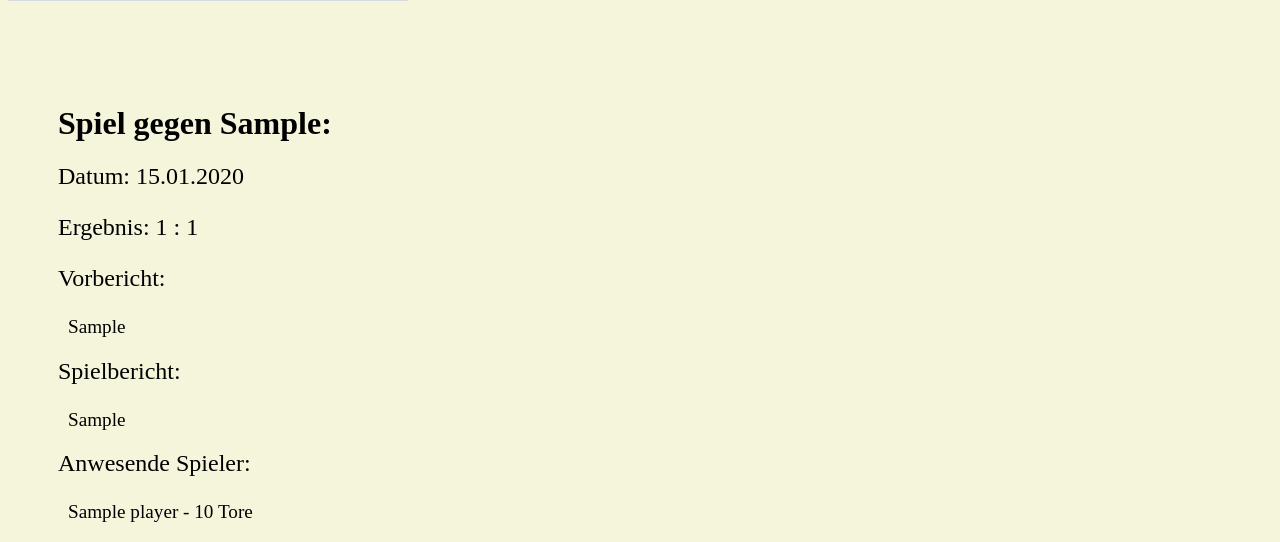
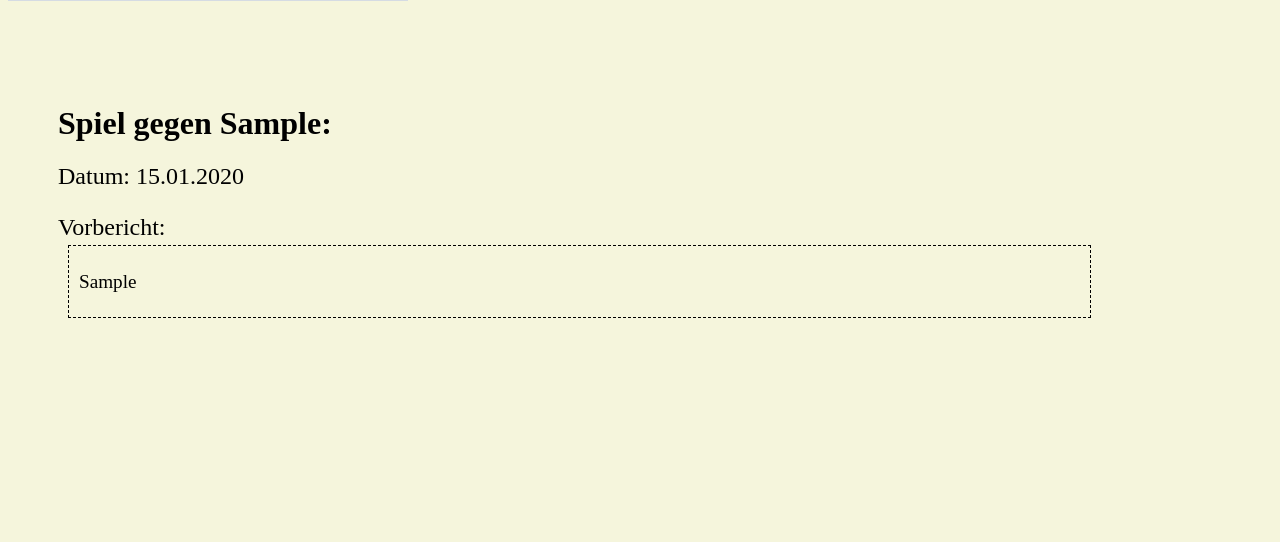
Before and after one commit to nairdanus/muelthaler.com, a Django app: template goal/templates/goal/match.html in a window 1280 px wide. Shown: the part 407-949 px from the top of the page. After the commit the page ends 725 px from the top, so only its background shows below. Run offline with Django 5.2, Linux system fonts and the light colour scheme; tables that the repository leaves empty hold one stand-in row (values such as "Sample post"); the template is opened without the code that fills it: values that come from a table or form of the project are taken from there, most other values are stand-ins (such as "Sample title", 1, 10 or a date in 2020); grey boxes marked "Sample" are stand-in pictures.

Commit message:
Added possibility of markdown and future games

```diff
--- a/goal/templates/goal/match.html
+++ b/goal/templates/goal/match.html
@@ -1,4 +1,6 @@
 {% load static %}
+{% load custom_filters %}
+
 <!DOCTYPE html>
 <html lang="en">
 <head>
@@ -23,19 +25,27 @@
         <div class="under-wrapper">
             <h1 class="title">Spiel gegen {{ object.opponent }}:</h1>
             <p class="infos">Datum: {{ object.date|date:"d.m.Y" }}</p>
+
+            {% if object.date|is_date_greater_than_now %}
                 <p class="infos">Ergebnis: {{ total_goals }} : {{ object.counter_goals }}</p>
+            {% endif %}
+
             {% if object.pre_report %}
                 <p class="infos">Vorbericht:<br></p>
-            <p class="player">{{ object.pre_report|linebreaksbr }}</p>
+                <div class="report">{{ object.pre_report|markdown_to_html|safe }}</div>
             {% endif %}
+
+            {% if object.date|is_date_greater_than_now %}
                 {% if object.report %}
                     <p class="infos">Spielbericht:<br></p>
-            <p class="player">{{ object.report|linebreaksbr }}</p>
+                    <div class="report">{{ object.report|markdown_to_html|safe }}</div>
                 {% endif %}
+
                 <p class="infos">Anwesende Spieler:</p>
                 {% for goal in match_goals %}
                     <p class="player">{{ goal.player.name }} - {{ goal.goals_scored }} Tor{{ goal.goals_scored|pluralize:'e' }}</p>
                 {% endfor %}
+            {% endif %}
         </div>
     </div>
 
--- /dev/null
+++ b/goal/templatetags/custom_filters.py
@@ -0,0 +1,19 @@
+# custom_filters.py
+from django import template
+
+from django.utils import timezone
+from datetime import datetime
+
+import markdown
+
+register = template.Library()
+
+@register.filter
+def markdown_to_html(markdown_text):
+    return markdown.markdown(markdown_text, extensions=['markdown.extensions.tables'])
+
+@register.filter
+def is_date_greater_than_now(date):
+    # Convert date to datetime and make it aware of timezone
+    date_with_timezone = timezone.make_aware(datetime.combine(date, datetime.min.time()))
+    return date_with_timezone > timezone.now()
--- a/requirements.txt
+++ b/requirements.txt
@@ -3,3 +3,4 @@ whitenoise
 python-decouple
 django-simple-captcha
 django-csp
+markdown
--- a/static/style_goals.css
+++ b/static/style_goals.css
@@ -115,3 +115,19 @@
         margin-left: 15px;
     }
 }
+
+.report {
+    margin-left: 60px;
+    margin-top: -20px;
+    margin-bottom: 20px;
+    padding-left: 10px;
+    padding-bottom: 5px;
+    padding-top: 5px;
+    font-size: 1.2rem;
+    border: 1px dashed;
+    width: 80%;
+    @media screen and (max-width: 500px) {
+        margin-left: 15px;
+        width: 90%;
+    }
+}
```
Also changed, not shown: goal/templates/goal/main.html (+8 -1 lines), goal/templatetags/__init__.py (added). Lines whose indentation alone changed are shown as unchanged.
